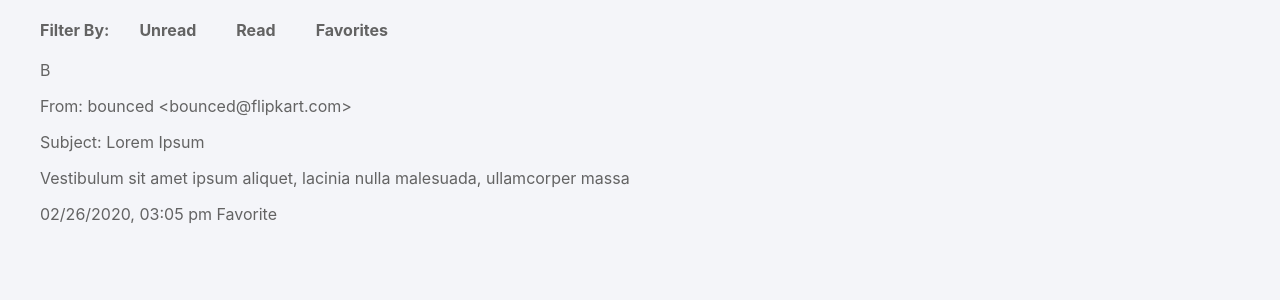
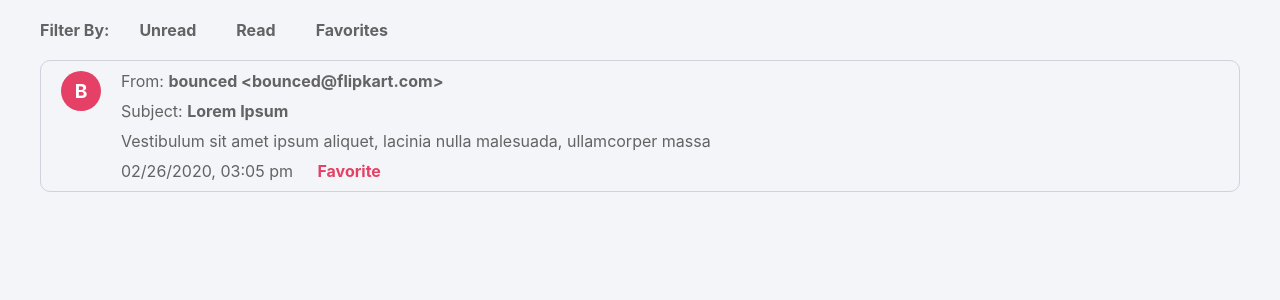
Before and after one commit to shashanknaik0/email-client-app-roc8, a React (Create React App) app: page / in a window 1280 px wide. Shown: the top 300 px of the page. Built offline with nearby package versions, Linux system fonts and the light colour scheme.

Commit message:
add. style to emailcard

```diff
--- a/src/componants/emailCard/EmailCard.css
+++ b/src/componants/emailCard/EmailCard.css
@@ -1,3 +1,42 @@
-/* .card{
+.card{
+    border-radius: 10px;
+    border: 1px solid #CFD2DC;
+    display: flex;
+    cursor: pointer;
+    margin-bottom: 10px;
+}
 
-} */
+.logo{
+    width: 40px;
+}
+.logo div{
+    background-color: #E54065;
+    color: white;
+    font-size: larger;
+    font-weight: bold;
+    width: 40px;
+    height: 40px;
+    border-radius: 100%;
+    display: flex;
+    align-items: center;
+    justify-content: center;
+    margin: 10px 20px;
+}
+
+.details{
+    margin-left: 30px;
+    overflow: hidden;
+}
+.details div{
+    margin: 10px;
+    text-overflow: ellipsis;
+    overflow: hidden;
+    white-space: nowrap;
+}
+.details span{
+    font-weight: bold;
+}
+.fav{
+    color: #E54065;
+    margin-left: 20px;
+}
--- a/src/componants/emailCard/EmailCard.js
+++ b/src/componants/emailCard/EmailCard.js
@@ -1,4 +1,5 @@
 import React from 'react';
+import './EmailCard.css';
 
 const EmailCard = ({data, isFavorite, isUnread}) => {
 
@@ -12,13 +13,13 @@ const EmailCard = ({data, isFavorite, isUnread}) => {
     return (
         <div className='card'>
             <div className='logo'>
-                <span>{data.from.name.toUpperCase()[0]}</span>
+                <div><span>{data.from.name.toUpperCase()[0]}</span></div>
             </div>
             <div className='details'>
-                <p><span>From:</span> {data.from.name} &lt;{data.from.email}&gt;</p>
-                <p><span>Subject:</span> {data.subject}</p>
-                <p>{data.short_description}</p>
-                <p>{formatDate(data.date)} {(isFavorite)?(<span>Favorite</span>):("")}</p>
+                <div>From: <span>{data.from.name} &lt;{data.from.email}&gt;</span></div>
+                <div>Subject: <span>{data.subject}</span></div>
+                <div>{data.short_description}</div>
+                <div>{formatDate(data.date)} {(isFavorite)?(<span className='fav'>Favorite</span>):("")}</div>
             </div>
         </div>
     );
```
